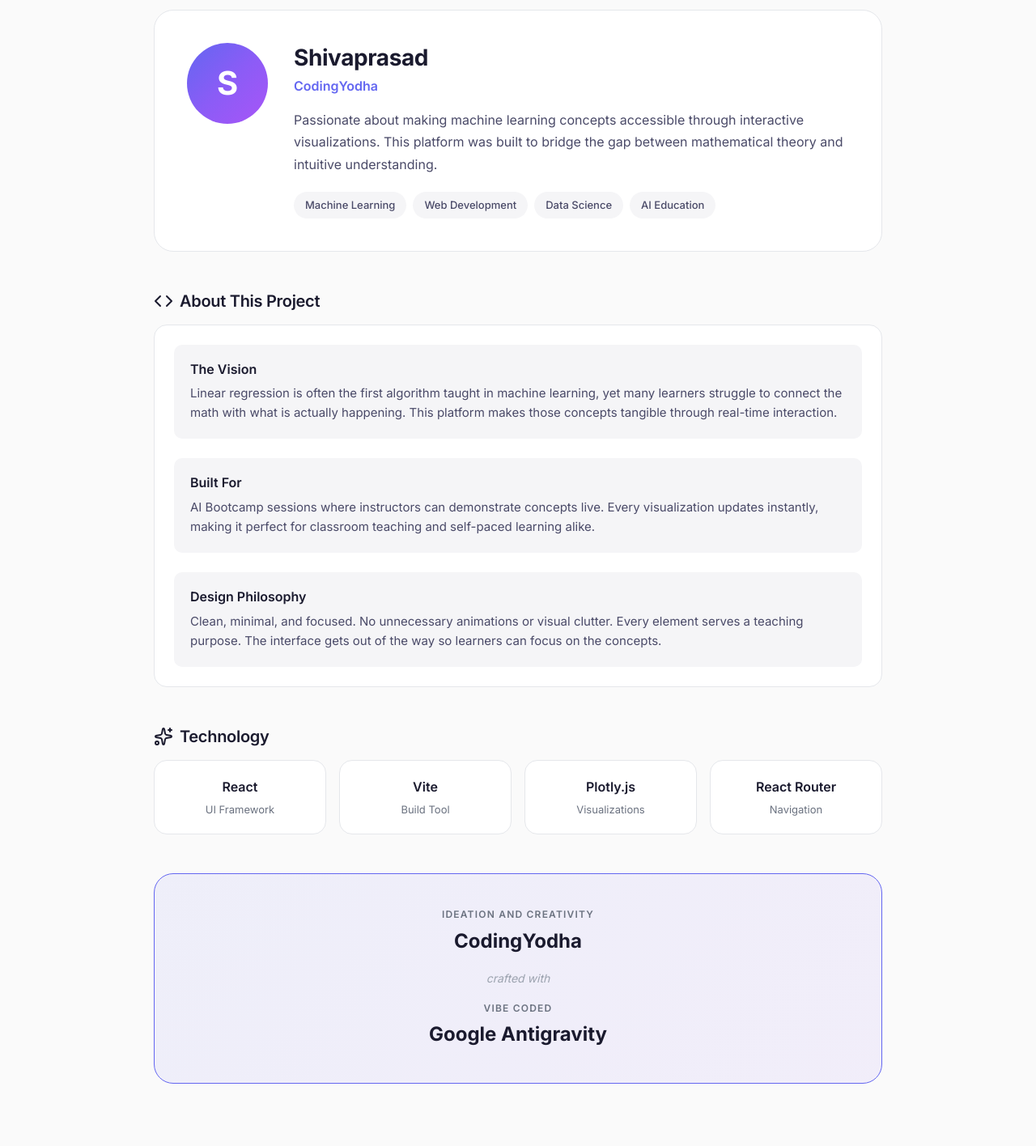
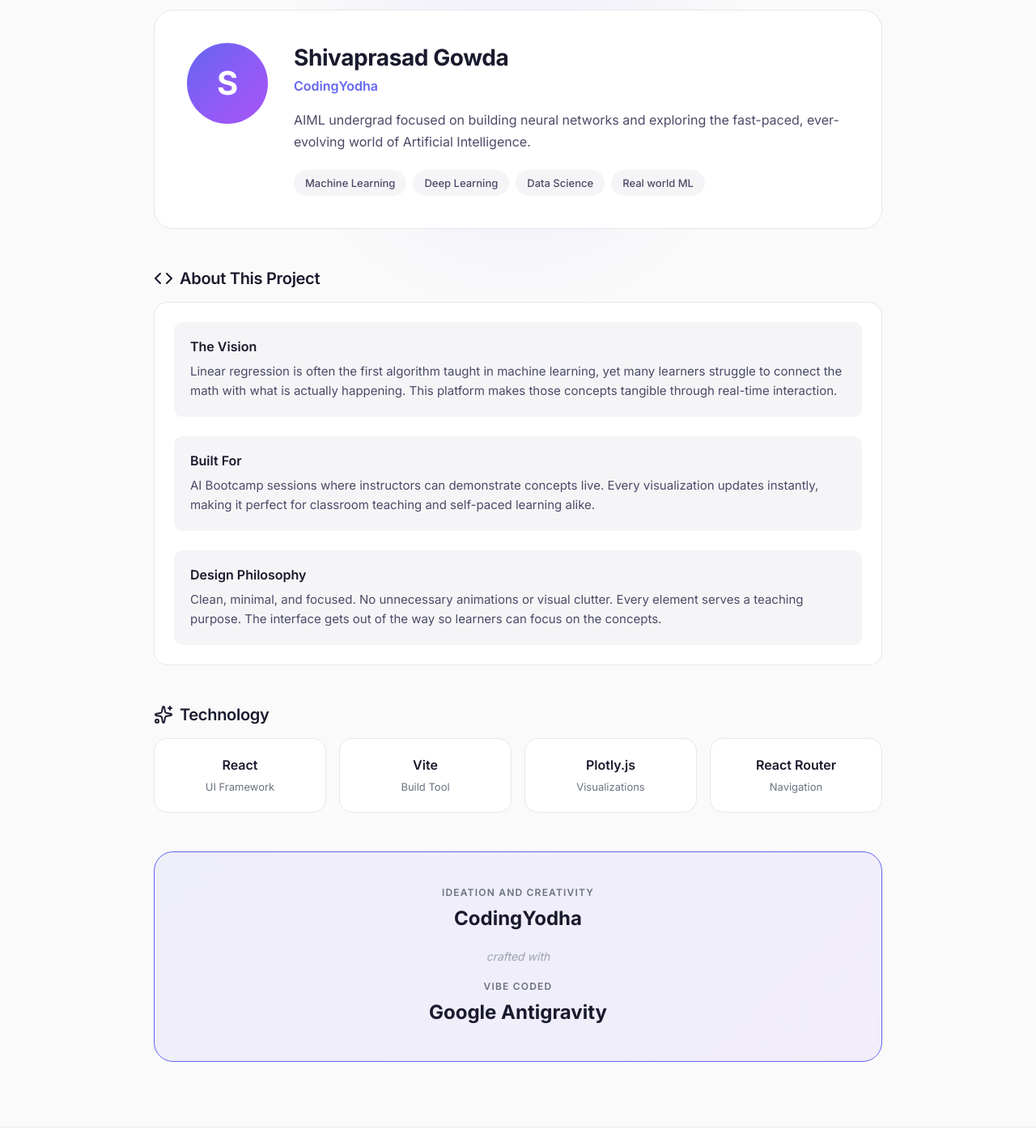
Before and after one commit to CodingYodha/Teach-Linear-Regression-, a React (Vite) app: page /about in a window 1280 px wide. Shown: the part 200-1616 px from the top of the page at 81% size. Built offline with nearby package versions, Linux system fonts and the light colour scheme.

Commit message:
added background to about button

```diff
--- a/src/components/Layout.css
+++ b/src/components/Layout.css
@@ -76,14 +76,18 @@
     font-weight: 500;
     color: var(--text-secondary);
     text-decoration: none;
-    padding: 0.375rem 0.75rem;
-    border-radius: var(--radius-sm);
+    padding: 0.5rem 1rem;
+    border-radius: var(--radius-md);
+    background: linear-gradient(135deg, rgba(99, 102, 241, 0.08), rgba(139, 92, 246, 0.08));
+    border: 1px solid rgba(99, 102, 241, 0.15);
     transition: all var(--transition-fast);
 }
 
 .footer-about-link:hover {
     color: var(--accent-primary);
-    background: rgba(99, 102, 241, 0.1);
+    background: linear-gradient(135deg, rgba(99, 102, 241, 0.15), rgba(139, 92, 246, 0.15));
+    border-color: rgba(99, 102, 241, 0.3);
+    transform: translateY(-1px);
 }
 
 /* Page Wrapper */
--- a/src/pages/About.css
+++ b/src/pages/About.css
@@ -2,6 +2,22 @@
 .about-page {
     max-width: 900px;
     margin: 0 auto;
+    position: relative;
+}
+
+/* Subtle background gradient */
+.about-page::before {
+    content: '';
+    position: absolute;
+    top: -100px;
+    left: 50%;
+    transform: translateX(-50%);
+    width: 600px;
+    height: 600px;
+    background: radial-gradient(circle, rgba(99, 102, 241, 0.08) 0%, rgba(139, 92, 246, 0.04) 40%, transparent 70%);
+    border-radius: 50%;
+    pointer-events: none;
+    z-index: -1;
 }
 
 /* Creator Section */
--- a/src/pages/About.jsx
+++ b/src/pages/About.jsx
@@ -24,20 +24,19 @@
                     </div>
 
                     <div className="creator-info">
-                        <h2 className="creator-name">Shivaprasad</h2>
+                        <h2 className="creator-name">Shivaprasad Gowda</h2>
                         <span className="creator-handle">CodingYodha</span>
 
                         <p className="creator-bio">
-                            Passionate about making machine learning concepts accessible through
-                            interactive visualizations. This platform was built to bridge the gap
-                            between mathematical theory and intuitive understanding.
+                            AIML undergrad focused on building neural networks and exploring the
+                            fast-paced, ever-evolving world of Artificial Intelligence.
                         </p>
 
                         <div className="creator-tags">
                             <span className="tag">Machine Learning</span>
-                            <span className="tag">Web Development</span>
+                            <span className="tag">Deep Learning</span>
                             <span className="tag">Data Science</span>
-                            <span className="tag">AI Education</span>
+                            <span className="tag">Real world ML</span>
                         </div>
                     </div>
                 </div>
```
